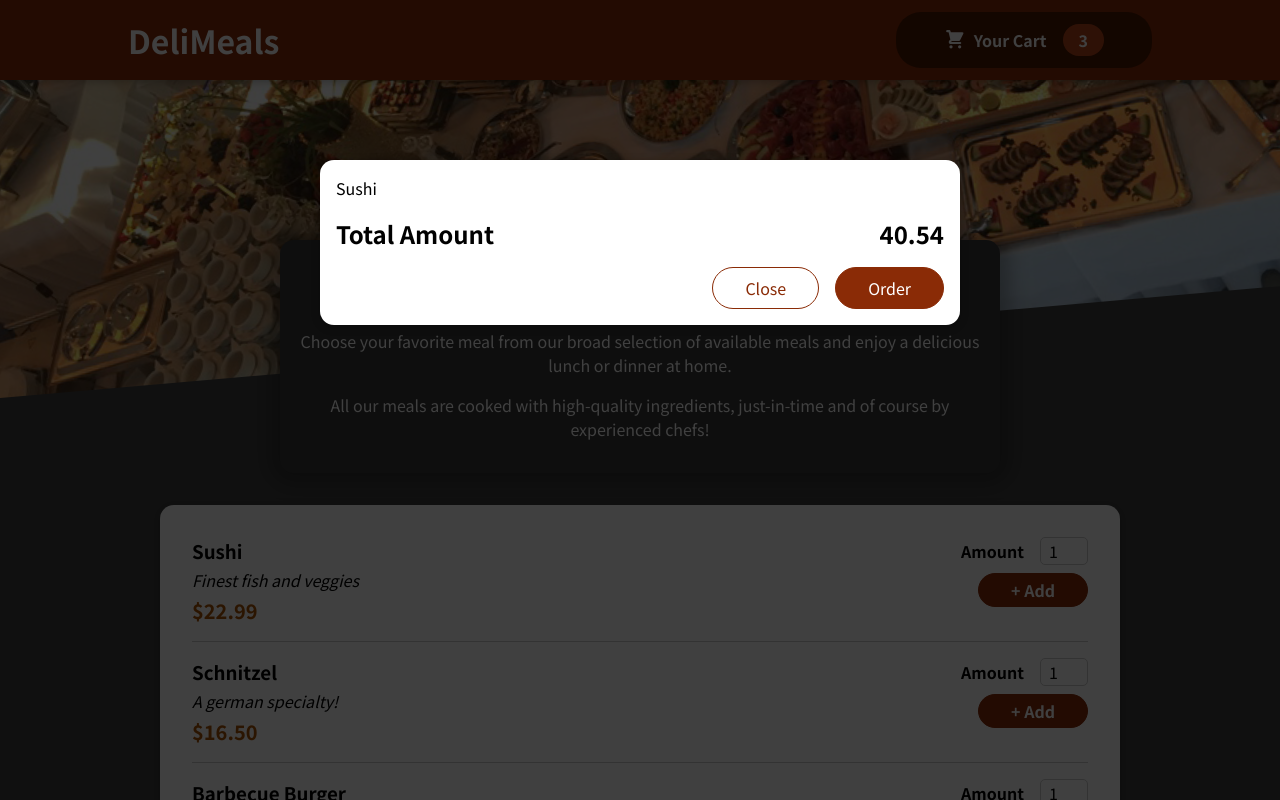
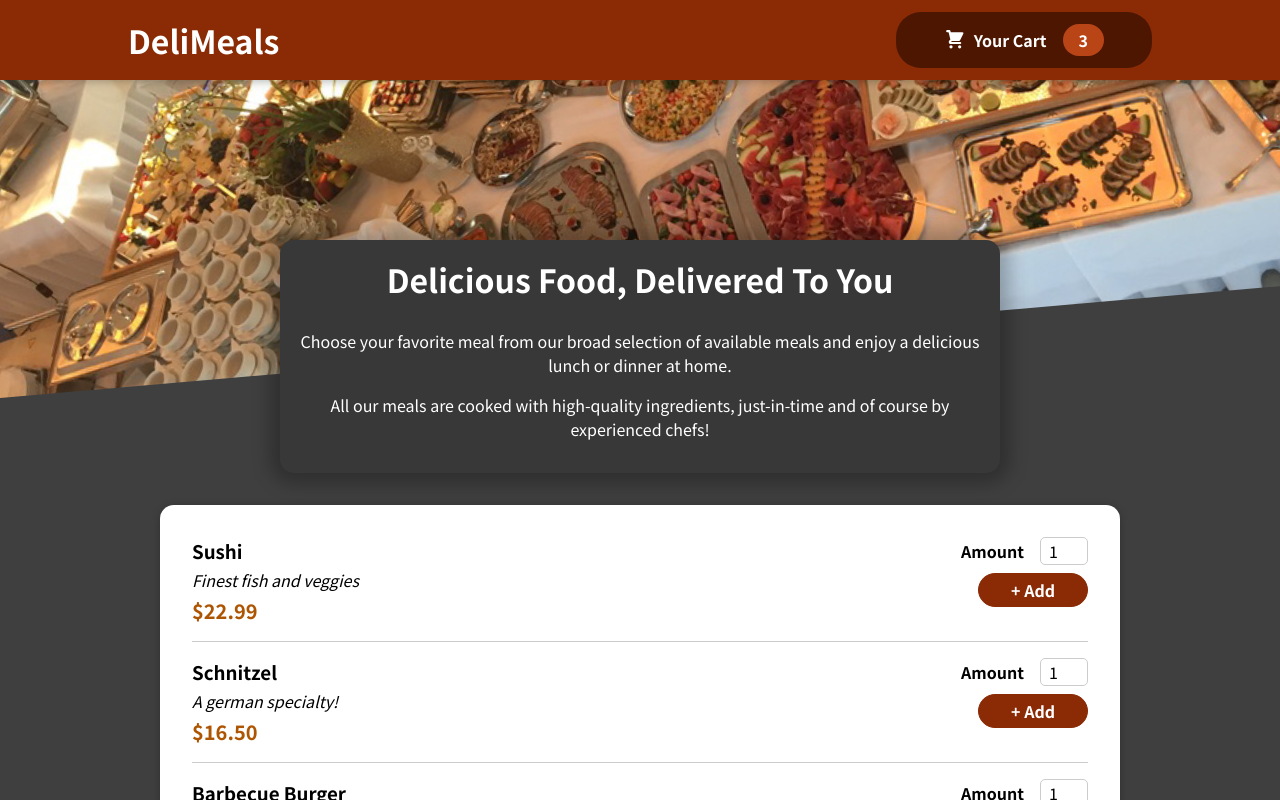
Before and after one commit to gbejula/Meals-demo, a React (Create React App) app: page / in a window 1280 px wide. Shown: the top 800 px of the page. Built offline with nearby package versions, Linux system fonts and the light colour scheme.

Commit message:
added functionality for close using modal and backdrop

```diff
--- a/src/App.js
+++ b/src/App.js
@@ -1,14 +1,24 @@
-import React from 'react';
+import React, { useState } from 'react';
 import Cart from './components/Cart/Cart';
 
 import Header from './components/Layout/Header';
 import Meals from './components/Meals/Meals';
 
 const App = () => {
+  const [cartIsShown, setCartIsShown] = useState(false);
+
+  const showCartHandler = () => {
+    setCartIsShown(true);
+  };
+
+  const hideCartHandler = () => {
+    setCartIsShown(false);
+  };
+
   return (
     <React.Fragment>
-      <Header />
-      <Cart />
+      <Header onShowCart={showCartHandler} />
+      {cartIsShown && <Cart onClose={hideCartHandler} />}
       <main>
         <Meals />
       </main>
--- a/src/components/Cart/Cart.js
+++ b/src/components/Cart/Cart.js
@@ -1,7 +1,7 @@
 import Modal from '../UI/Modal';
 import classes from './Cart.module.css';
 
-const Cart = () => {
+const Cart = props => {
   const cartItems = (
     <ul className={classes['cart-items']}>
       {[{ id: 'c1', name: 'Sushi', amount: 2, price: 12.99 }].map(item => (
@@ -11,14 +11,16 @@
   );
 
   return (
-    <Modal>
+    <Modal onClose={props.onClose}>
       {cartItems}
       <div className={classes.total}>
         <span>Total Amount</span>
         <span>40.54</span>
       </div>
       <div className={classes.actions}>
-        <button className={classes['button--alt']}>Close</button>
+        <button className={classes['button--alt']} onClick={props.onClose}>
+          Close
+        </button>
         <button className={classes.button}>Order</button>
       </div>
     </Modal>
--- a/src/components/Layout/Header.js
+++ b/src/components/Layout/Header.js
@@ -9,7 +9,7 @@
     <React.Fragment>
       <header className={classes.header}>
         <h1>DeliMeals</h1>
-        <HeaderCartButton />
+        <HeaderCartButton onClick={props.onShowCart} />
       </header>
       <div className={classes['main-image']}>
         <img src={mealsImage} alt='A table full of delicious foods!' />
--- a/src/components/Layout/HeaderCartButton.js
+++ b/src/components/Layout/HeaderCartButton.js
@@ -4,7 +4,7 @@
 
 const HeaderCartButton = props => {
   return (
-    <button className={classes.button}>
+    <button className={classes.button} onClick={props.onClick}>
       <span className={classes.icon}>
         <CartIcon />
       </span>
--- a/src/components/UI/Modal.js
+++ b/src/components/UI/Modal.js
@@ -4,13 +4,15 @@
 import classes from './Modal.module.css';
 
 const BackDrop = props => {
-  return <div className={classes.backdrop}></div>;
+  return <div className={classes.backdrop} onClick={props.onClose}></div>;
 };
 
 const ModalOverlays = props => {
   return (
     <div className={classes.modal}>
-      <div className={classes.content}>{props.children}</div>
+      <div className={classes.content} onClick={props.onDismiss}>
+        {props.children}
+      </div>
     </div>
   );
 };
@@ -20,9 +22,14 @@
 const Modal = props => {
   return (
     <Fragment>
-      {ReactDOM.createPortal(<BackDrop />, portalElements)}
       {ReactDOM.createPortal(
-        <ModalOverlays>{props.children}</ModalOverlays>,
+        <BackDrop onClose={props.onClose} />,
+        portalElements
+      )}
+      {ReactDOM.createPortal(
+        <ModalOverlays onDismiss={props.onDismiss}>
+          {props.children}
+        </ModalOverlays>,
         portalElements
       )}
     </Fragment>
```
Also changed, not shown: 1 other file (tests, documents, lock files or other folders).
